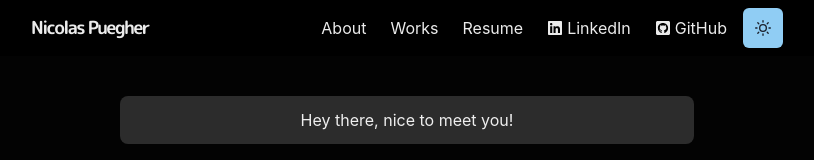
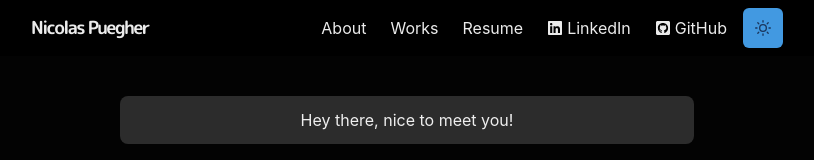
Before and after one commit to nicoPuegher/portfolio, a Next.js app: page / in a window 1280 px wide. Shown: the top 160 px of the page, without its empty margins (233-1047 px from the left). Built offline with nearby package versions, Linux system fonts and the light colour scheme.

Commit message:
update theme toggle button component styles

```diff
--- a/components/theme-toggle.js
+++ b/components/theme-toggle.js
@@ -8,7 +8,11 @@ const ThemeToggle = () => {
     <IconButton
       icon={useColorModeValue(<MoonIcon />, <SunIcon />)}
       onClick={toggleColorMode}
-      colorScheme={useColorModeValue('purple', 'blue')}
+      bg={useColorModeValue('purple.400', 'blue.400')}
+      _hover={{
+        backgroundColor: useColorModeValue('purple.500', 'blue.500'),
+      }}
+      color={useColorModeValue('purple.50', 'blue.900')}
       aria-label="Toggle theme"
     />
   );
```
